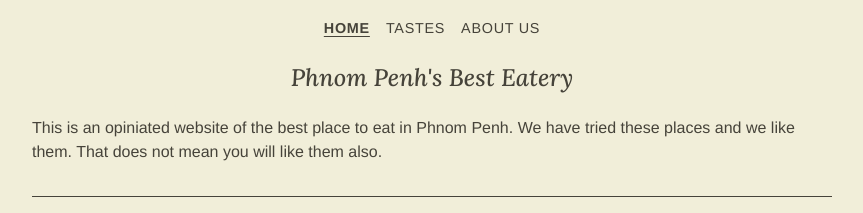
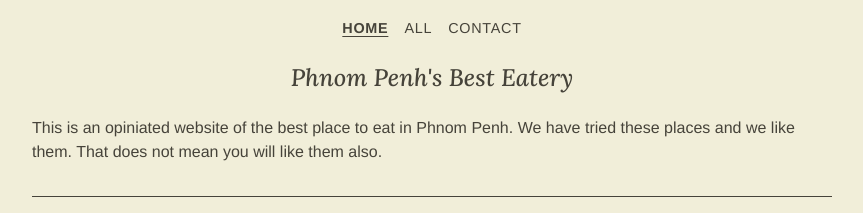
Before and after one commit to yong-lim/eateries, a Jekyll site: the page built from index.html, in a window 1280 px wide and 900 px high. Shown: the top 213 px of the window, without its empty margins (208-1071 px from the left). Built offline with Jekyll 4.4.1, drawn with Linux system fonts in a browser that asks for light colours; some web fonts are replaced.

Commit message:
Change menu for all and contact pages

```diff
--- a/_data/menu.yml
+++ b/_data/menu.yml
@@ -1,6 +1,6 @@
 - url: /
   name: Home
-- url: /tags
-  name: Tastes
-- url: /about
-  name: About Us
+- url: /all
+  name: All
+- url: /contact
+  name: Contact
```
